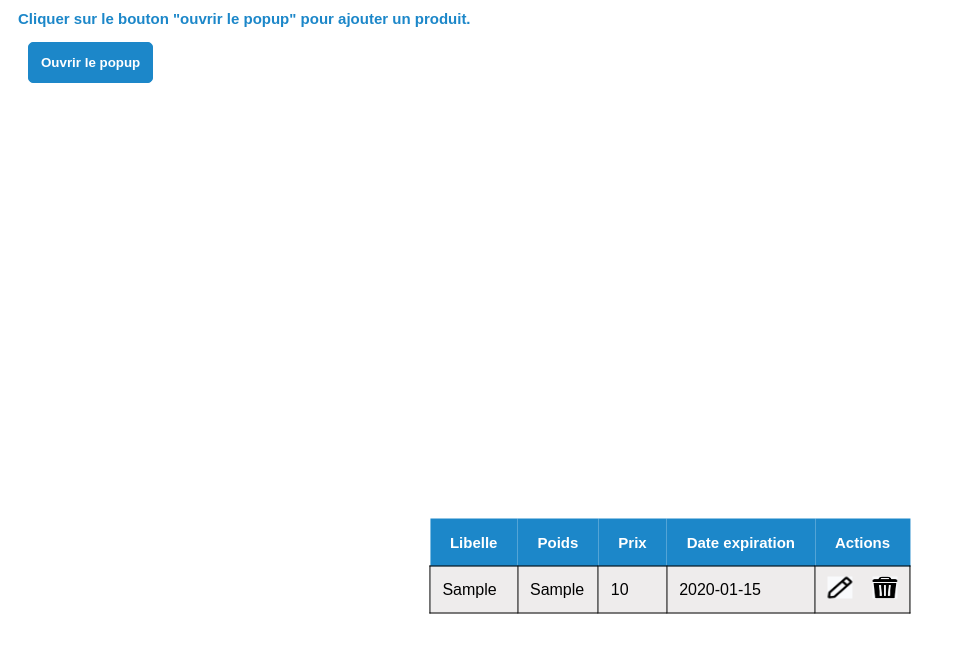
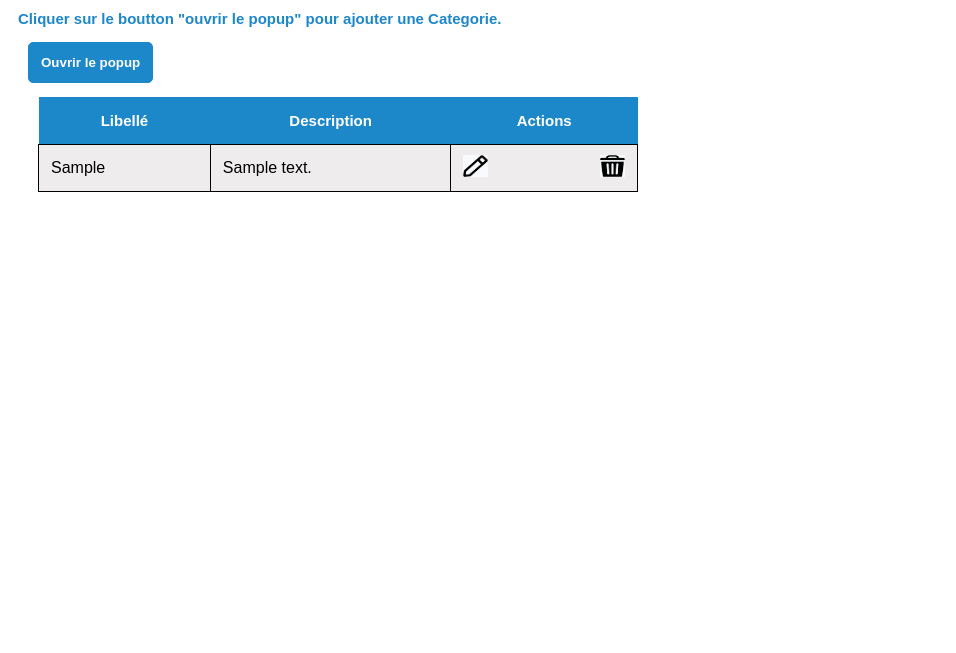
Before and after one commit to Ssada922/ProjetGDPA, a PHP site: page /ajoutProduit.php in a window 1280 px wide. Shown: the top 653 px of the page, without its empty margins (0-956 px from the left). Run offline with PHP 8.4, Linux system fonts and the light colour scheme; tables that the repository leaves empty hold one stand-in row (values such as "Sample post"); data that the repository does not hold is empty.

Commit message:
ajoutProduit.php

```diff
--- a/ajoutProduit.php
+++ b/ajoutProduit.php
@@ -6,134 +6,66 @@
 <!DOCTYPE html>
 <html>
     <head>
-        <title>Formulaire d'ajout de produit avec Popup</title>
+        <title>Formulaire d'ajout de categories avec Popup</title>
         <meta charset="UTF-8">
         <meta name="viewport" content="width=device-width, initial-scale=1.0">
         <link rel="stylesheet" href="css/StyleformPupup.css">
     </head>
     <body>
         <?php
+        if(isset($_POST['ajouter'])){
+            if(isset($_POST['libelle']) && !empty($_POST['libelle']) && isset($_POST['description']) && $_POST['description']){
+                $libelle = htmlspecialchars($_POST['libelle']);
+                $libelle = stripslashes($libelle);
+                $libelle = trim($libelle);
 
-            if(isset($_POST['ajouter'])){
-                if(isset($_POST['libelle']) && !empty($_POST['libelle']) && isset($_POST['poids']) &&
-                 !empty($_POST['poids']) && isset($_POST['prix']) && !empty($_POST['prix'])
-                && isset($_POST['date_expiration']) && !empty($_POST['date_expiration'])){
+                $description = htmlspecialchars($_POST['description']);
+                $description = stripslashes($description);
+                $description = trim($description);
 
-                 $libelle = htmlspecialchars($_POST['libelle']); //N'accepte pas du code html, javascipt...
-                 $libelle = stripslashes($libelle); //N'accepte pas les slash
-                 $libelle = trim($libelle); //N'accepte pas les espaces blanches
+                $insertCategories = "INSERT INTO categories(libelle, description) VALUES (:libelle, :description)";
+                $statement = $pdo->prepare($insertCategories);
+                $statement->bindValue(":libelle", $libelle);
+                $statement->bindValue(":description", $description);
+                $isOk = $statement->execute();
+                   if($isOk){
+                    echo  " <p class='msgReussi'>La catégories a été ajouté avec succès à la base de données.</p> ";
+                    header("refresh:3;url=ajoutCategories.php");
+                   }else{
+                    echo  " <p class='msgReussi'>Votre catégories n'a pas pu ajouter à la base de données.</p> ";
+                    header("refresh:3;url=ajoutCategories.php");
+                   }
 
-                 $poids = htmlspecialchars($_POST['poids']);
-                 $poids = stripslashes($poids);
-                 $poids = trim($poids);
-
-                 $prix = htmlspecialchars($_POST['prix']);
-                 $prix = stripslashes($prix);
-                 $prix = trim($prix);
-
-                 $date_expiration = htmlspecialchars($_POST['date_expiration']);
-                 $date_expiration = stripslashes($date_expiration);
-                 $date_expiration = trim($date_expiration);
-
-                 $id_pers = $_SESSION['id_pers']; //Stockage de id_pers qui est dans la variable session dans $id_cat
-                 $id_cat = $_POST['categorie']; //Recuperation de la valeur choisi dans la menu deroulante
-                 $req = "SELECT id_cat FROM categories WHERE id_cat = :id_cat";
-                 $resultat = $pdo->prepare($req);
-                 $resultat->bindValue(":id_cat", $id_cat);
-                 $resultat->execute();
-                    if($resultat->rowCount()>0){
-                       $infos =  $resultat->fetch(PDO::FETCH_ASSOC);
-                          if(isset($infos['id_cat']) && !empty($infos['id_cat'])){
-
-                            $insertProduit = "INSERT INTO Produits(libelle, poids, prix, date_expiration, id_pers, id_cat) VALUES (:libelle, :poids, :prix, :date_expiration, :id_pers, :id_cat)";
-
-                            $statment = $pdo->prepare($insertProduit);
-                            $statment->bindValue(":libelle", $libelle);
-                            $statment->bindValue(":poids", $poids);
-                            $statment->bindValue(":prix", $prix);
-                            $statment->bindValue(":date_expiration", $date_expiration);
-                            $statment->bindValue(":id_pers", $id_pers);
-                            $statment->bindValue(":id_cat", $id_cat);
-                            $insertOK = $statment->execute();
-
-                                if($insertOK){
-                                    echo  " <p class='msgReussi'>Le produit a été ajouté avec succès à la base de données.</p> ";
-                                    header("refresh:3; url = ajoutProduit.php");
-                               }else{
-                                    echo"Votre produit n'a pas pu ajouter à la base de données";
-                      }
-
-                }else{
-                    echo "";
-                }
 
             }else{
-                echo"";
+                $msgErr = "Veuillez renseigner tous les champs";
+
             }
+
+        }else{
+            echo"";
         }
-    }
         ?>
+
              <div class="divButOuvrirPop">
-                <p>Cliquer sur le bouton "ouvrir le popup" pour ajouter un produit.</p>
+                <p>Cliquer sur le boutton "ouvrir le popup" pour ajouter une Categorie.</p>
                 <button class="butOuvrirPop" onclick="ouvertureFormulaire()"><strong>Ouvrir le popup</strong></button>
              </div>
 
-             <!-- Recuperation des categories -->
-         <?php
-          $recup = "SELECT * FROM categories";
-          $recupCat = $pdo->query($recup);
-                   ?>
-
         <div class="divForm" id="monPopup">
             <form class="formContainer" method="post" action="">
-                <h2 class="h1Form" >Ajout Produit</h2>
-                <!--Liste deroulante pour choisir une categories -->
-                <label class="formLab" for="deroulante">Categorie</label>
-                     <select class="list" name="categorie" id="deroulante">
-                       <?php while($infosCat = $recupCat->fetch(PDO::FETCH_ASSOC)):?>
-                          <option class="contenuListe" value="<?php echo $infosCat['id_cat']; ?>"><?php echo $infosCat['libelle']?></option>
-                       <?php endwhile ?>
-                     </select></br>
-                <label class="formLab" for="lib">Libelle</label>
-                <input class="formInput" id="lin" type="text" name="libelle" placeholder="Riz" required>
-                <label class="formLab" for="poi">Poids</label><br>
-                <input  class="formInput" id="poi" type="" name="poids" placeholder="12" required>
-                <label class="formLab" for="prx">Prix</label><br>
-                <input  class="formInput" id="prx" type="" name="prix" placeholder="1500" required>
-                <label class="formLab date"   for="lib">Date d'expiration</label>
-                <input  class="formInput" id="lin" type="date" name="date_expiration" placeholder="mm/jj/aaaa" required>
+                <h2 class="h1Form" >Ajout Catégories</h2>
+                <label class="formLab" for="lib">Libellé</label>
+                <input class="formInput" name="libelle" id="lib"  type="text"  placeholder="Votre libellé"  required>
+                <label class="formLab" for="desc">Description</label>
+                <textarea class="formInput" name="description" id="desc" cols="30" rows="10" ></textarea>
                 <input class="butSubmit" type="submit" name="ajouter" value="Ajouter">
                 <input class="butSubmitFerm" type="button" name="" value="Fermer" onclick="fermetureFormulaire()" >
             </form>
+            <?php if(!empty($msgErr)){  ?>
+               <p class="msgErreur"><?php echo $msgErr; ?></p>
+               <?php } ?>
         </div>
-                 <table class="myTable" >
-                       <tr>
-                          <th>Libelle</th>
-                          <th>Poids</th>
-                          <th>Prix</th>
-                          <th>Date expiration</th>
-                          <th>Actions</th>
-                       </tr>
-                       <?php
-                       $req = "SELECT * FROM produits"; //Requete de selection des produits
-                       $monResultat = $pdo->query($req); //Execution de la requete
-                       while( $produit = $monResultat->fetch(PDO::FETCH_ASSOC)):
-                       ?>
-                       <tr>
-                          <td><?=$produit['libelle']; ?></td>
-                          <td><?=$produit['poids']; ?></td>
-                          <td><?=$produit['prix']; ?></td>
-                          <td><?=$produit['date_expiration']; ?></td>
-                          <td colspan="2" >
-                            <div class="imContainer" >
-                              <a  class='' href="modifierCategories.php?id_cat=<?=$recupCategories['id_cat'];?>"> <img  class="iconeTableau" width="" height="" src="iconeMod.jpg" alt=""></a>
-                              <a href="supprimerProduit.php?id_prod=<?=$produit['id_prod']; ?>"> <img  class="iconeTableau" width="" height="" src="iconeSup.jpg" alt=""></a>
-                            </div>
-                          </td>
-                       </tr>
-                       <?php endwhile; ?>
-                 </table>
-
         <!--Script permettant l'ouverture et la fermeture du formulaire-->
         <script>
           //Pour la fonction d'ouverture j'utilise diplay:block pour rendre visible en faite le formulaire
@@ -145,5 +77,27 @@
               document.getElementById("monPopup").style.display = "none";
             }
           </script>
+                     <table class="maTable">
+                        <tr>
+                            <th>Libellé</th>
+                            <th>Description</th>
+                            <th>Actions</th>
+                        </tr>
+                        <?php
+                        $selectCat = "SELECT * FROM categories";
+                        $recupCat = $pdo->query($selectCat);
+                     while($recupCategories = $recupCat->fetch(PDO::FETCH_ASSOC)){ ?>
+                        <tr>
+                            <td><?=$recupCategories['libelle']; ?></td>
+                            <td><?=$recupCategories['description']; ?></td>
+                            <td colspan="2">
+                              <div class="imContainer">
+                                <a  class='' href="modifierCategories.php?id_cat=<?=$recupCategories['id_cat'];?>"> <img  class="iconeTableau" width="" height="" src="iconeMod.jpg" alt=""></a>
+                                <a  class='' href="supprimerCategories.php?id_cat=<?=$recupCategories['id_cat'];?>"> <img class="iconeTableau" width="" height="" src="iconeSup.jpg" alt=""></a>
+                              </div>
+                            </td>
+                        </tr>
+                        <?php } ?>
+                     </table>
     </body>
 </html>
```
